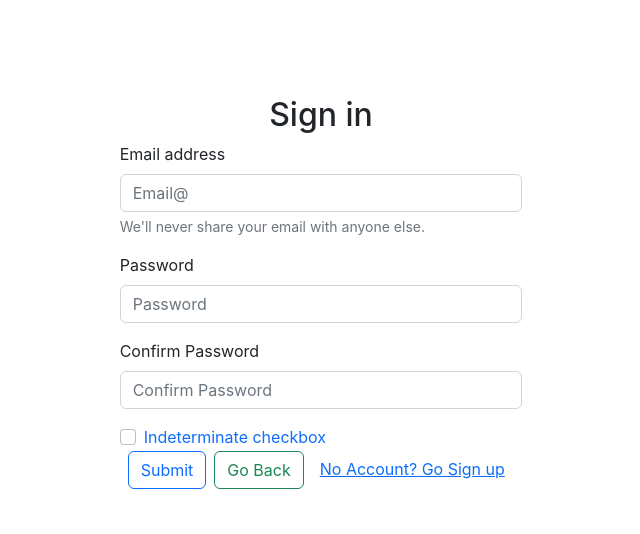
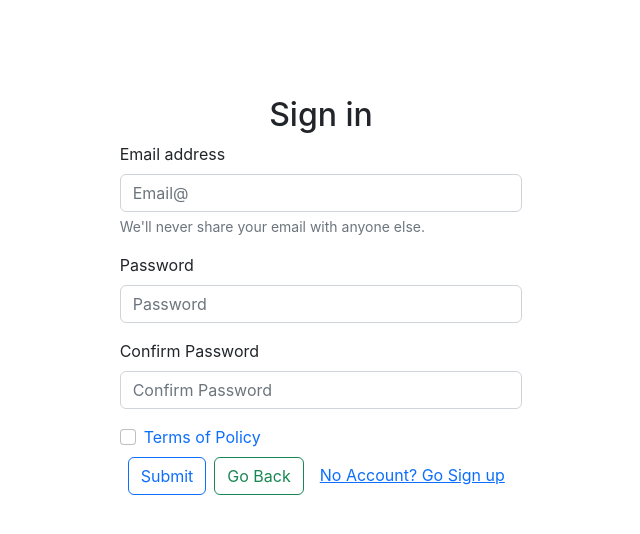
Before and after one commit to KingNelx/Client-2x, a React (Create React App) app: page /Studentform in a window 1280 px wide. Shown: the top 534 px of the page, without its empty margins (319-959 px from the left). Built offline with nearby package versions, Linux system fonts and the light colour scheme.

Commit message:
added new forms

```diff
--- a/src/Components/StudentForm.jsx
+++ b/src/Components/StudentForm.jsx
@@ -20,10 +20,10 @@ const StudentForm = () => {
                 </div>
                 <div>
                     <Link>
-                        <div class="form-check">
+                        <div class="form-check mt-2 mb-2">
                             <input class="form-check-input" type="checkbox" value="" id="flexCheckIndeterminate" />
                                 <label class="form-check-label" for="flexCheckIndeterminate">
-                                    Indeterminate checkbox
+                                  Terms of Policy
                                 </label>
                         </div> </Link>
                 </div>
--- a/src/Components/StudentReg.jsx
+++ b/src/Components/StudentReg.jsx
@@ -26,11 +26,14 @@ const StudentReg = () => {
                     <input type="file" class="form-control" id="inputCity" />
                 </div>
                 <div class="col-md-4">
-                    <label for="inputState" class="form-label">Gender</label>
+                    <label for="inputState" class="form-label">Religion</label>
                     <select id="inputState" class="form-select">
                         <option selected>Choose...</option>
-                        <option>Male</option>
-                        <option>Female</option>
+                        <option>Christianity</option>
+                        <option>Islam</option>
+                        <option>Hinduism</option>
+                        <option>Buddhism</option>
+                        <option>Satanic</option>
                     </select>
                 </div>
                 <div class="col-md-4">
@@ -54,7 +57,7 @@ const StudentReg = () => {
                     <div class="form-check">
                         <input class="form-check-input" type="checkbox" id="gridCheck" />
                             <label class="form-check-label" for="gridCheck">
-                                Check me out
+                               Terms of Policy
                             </label>
                     </div>
                 </div>
```
